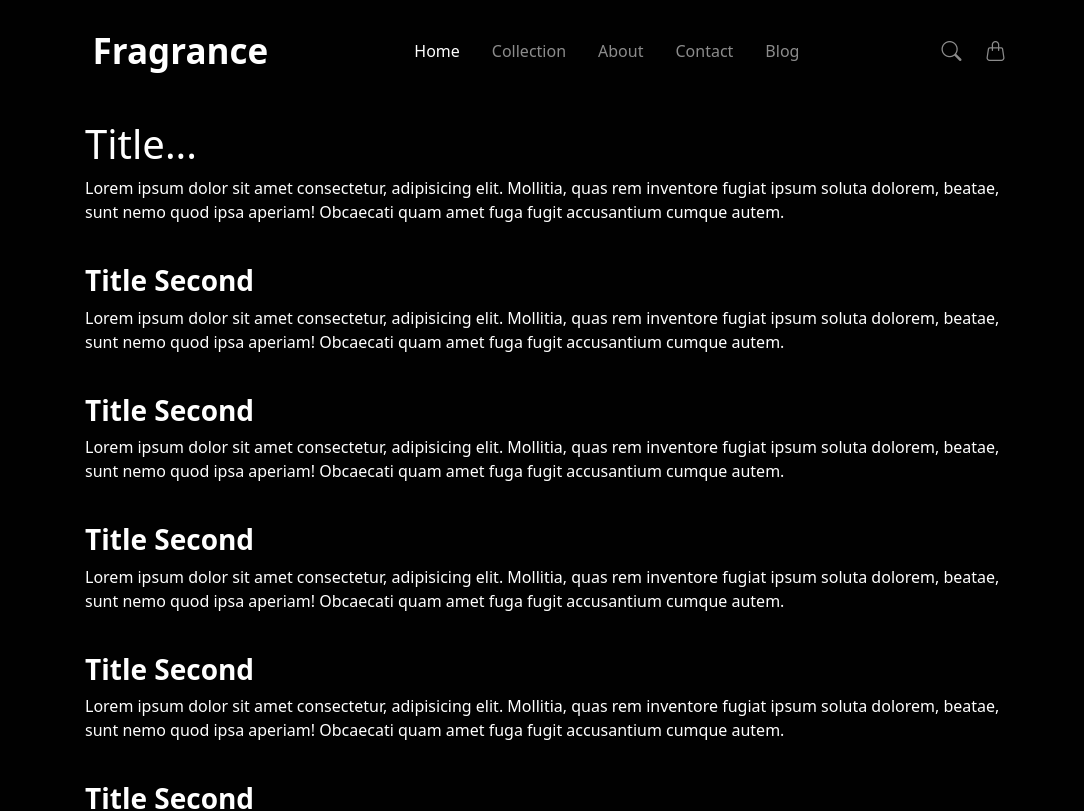
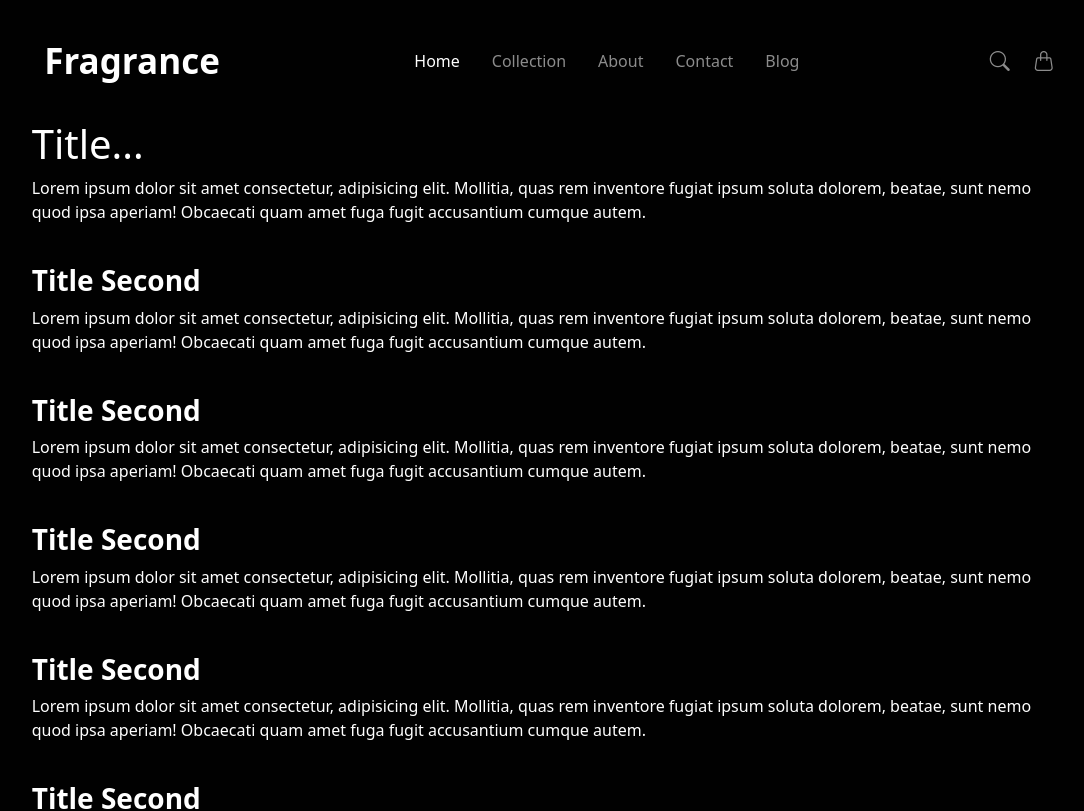
Before and after one commit to axelthereal/Fragrance-vuejs, a Vue app: page / in a window 1280 px wide. Shown: the top 811 px of the page, without its empty margins (87-1171 px from the left). Built offline with nearby package versions, Linux system fonts and the light colour scheme.

Commit message:
edit nav animations

```diff
--- a/src/components/headerComponents/Navbar.vue
+++ b/src/components/headerComponents/Navbar.vue
@@ -1,10 +1,9 @@
 <style scoped>
 #navbar {
-    padding-top: 20px !important;
-    padding-bottom: 20px !important;
     transition: 0.4s;
     top: 0;
     z-index: 99 !important;
+    padding: 30px 15px;
 }
 
 #logo {
@@ -16,7 +15,7 @@
 
 <template>
     <nav class="navbar navbar-expand-md navbar-dark fixed-top" aria-label="Third navbar example" id="navbar">
-        <div class="container col-lg-9 col-md-10 col-sm-12">
+        <div class="container col-lg-10 col-md-11 col-sm-12">
             <a class="navbar-brand" href="/home">
                 <span id="logo">Fragrance</span>
             </a>
@@ -71,18 +70,18 @@ export default {
             let pageOffset = window.scrollY;
 
             if (pageOffset > 1) {
-                document.getElementById("navbar").style.padding = "0px 0px";
+                document.getElementById("navbar").style.padding = "8px 0px";
                 document.getElementById("logo").style.fontSize = "25px";
-                document.getElementById("navbar").style.backgroundColor = "red";
+                document.getElementById("navbar").style.backgroundColor = "#111111";
             } else {
-                document.getElementById("navbar").style.padding = "80px 10px";
+                document.getElementById("navbar").style.padding = "30px 15px";
                 document.getElementById("logo").style.fontSize = "35px";
                 document.getElementById("navbar").style.backgroundColor = "transparent";
             }
         }
     },
     mounted() {
-        // When user scrolls down toggle navbar shrink tmp #0a0a0a
+        // When user scrolls down toggle navbar shrink tmp
         window.onscroll = () => { this.toggleNavbarShrink(); };
 
     }
--- a/src/views/HomeView.vue
+++ b/src/views/HomeView.vue
@@ -8,7 +8,7 @@ import Navbar from "@/components/headerComponents/Navbar.vue"
   <Navbar />
 
   <main>
-    <div class="container  col-lg-9 col-md-10 col-sm-12">
+    <div class="container  col-lg-10 col-md-11 col-sm-12">
       <br><br><br><br> <br>
       <h1>Title...</h1>
       <p>Lorem ipsum dolor sit amet consectetur, adipisicing elit. Mollitia, quas rem inventore fugiat ipsum soluta
```
